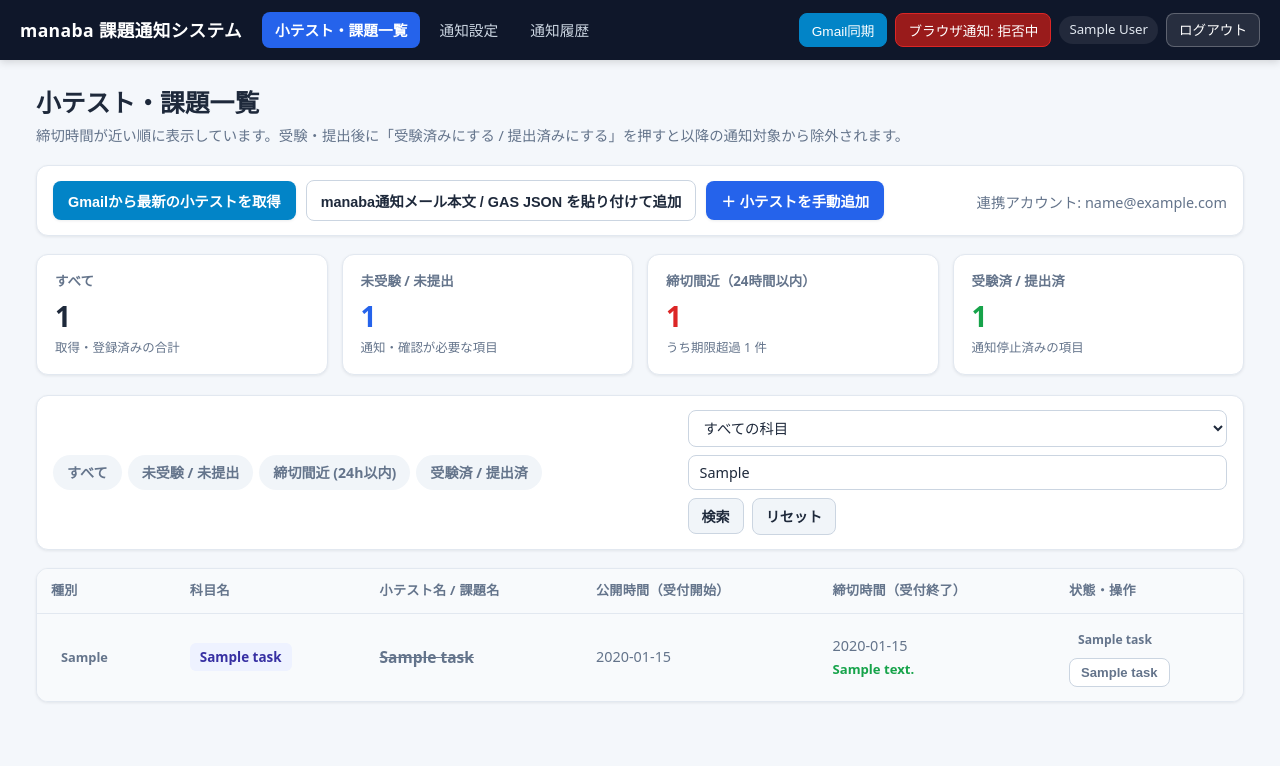
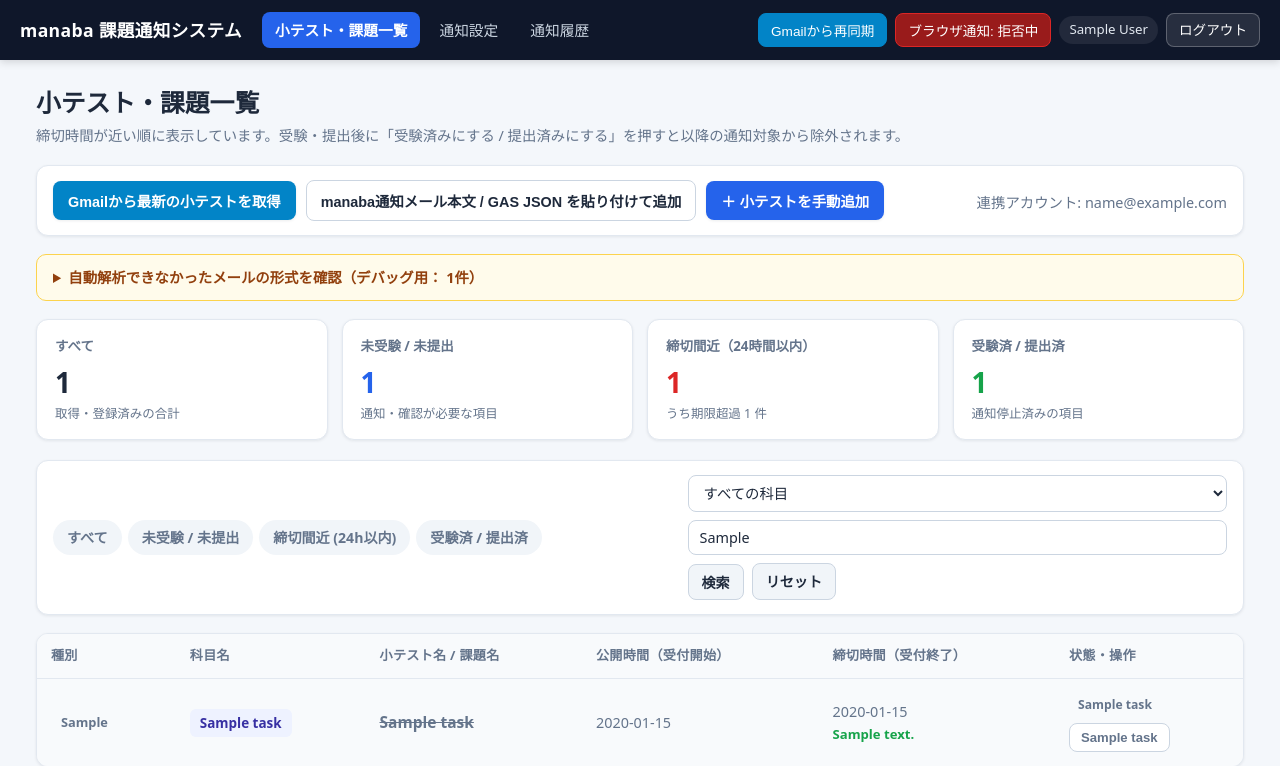
Before and after one commit to ponzunop/manaba-task-notifier, a Spring app: template src/main/resources/templates/tasks.html in a window 1280 px wide. Shown: the top 766 px of the page. Before the commit the page ends 705 px from the top, so only its background shows below. Run offline with Thymeleaf, Linux system fonts and the light colour scheme; the template is opened without the code that fills it: most values are stand-ins (such as "Sample title", 1, 10 or a date in 2020); data that the repository does not hold is empty.

Commit message:
feat(tasks): display skipped email debug panel and GAS browser resync status

```diff
--- a/src/main/resources/templates/tasks.html
+++ b/src/main/resources/templates/tasks.html
@@ -707,6 +707,50 @@
             color: var(--text-main);
         }
 
+        /* 同期診断・解析不可メールデバッグパネル */
+        .debug-panel {
+            background: #fffbeb;
+            border: 1px solid #fcd34d;
+            border-radius: 10px;
+            padding: 12px 16px;
+            margin-bottom: 18px;
+            font-size: 0.9rem;
+        }
+
+        .debug-panel summary {
+            cursor: pointer;
+            font-weight: 700;
+            color: #92400e;
+            outline: none;
+        }
+
+        .debug-panel-meta {
+            margin: 8px 0 10px;
+            font-size: 0.84rem;
+            color: #78350f;
+        }
+
+        .debug-sample-list {
+            display: flex;
+            flex-direction: column;
+            gap: 10px;
+            margin-top: 8px;
+        }
+
+        .debug-sample-item {
+            background: #ffffff;
+            border: 1px solid #fde68a;
+            border-radius: 8px;
+            padding: 10px 12px;
+            margin: 0;
+            font-family: ui-monospace, SFMono-Regular, Menlo, Consolas, monospace;
+            font-size: 0.8rem;
+            line-height: 1.45;
+            color: #1e293b;
+            white-space: pre-wrap;
+            word-break: break-word;
+        }
+
         /* モーダル */
         .modal-backdrop {
             display: none;
@@ -835,7 +879,9 @@
         </div>
         <div class="nav-actions">
             <form th:action="@{/auth/fetch-tasks}" method="post" class="inline-form">
-                <button type="submit" class="btn-nav btn-nav-sync" title="OAuth 2.0 / GAS連携でGmailから最新の小テストを取得">Gmail同期</button>
+                <button type="submit"
+                        class="btn-nav btn-nav-sync"
+                        title="GAS（自分のみ）連携またはOAuth 2.0連携でGmailからワンクリック再同期">Gmailから再同期</button>
             </form>
             <button type="button" id="push-permission-btn" class="btn-nav btn-nav-push">通知許可を確認中</button>
             <span class="user-chip" th:text="${userDisplayName}">user</span>
@@ -858,12 +904,17 @@
     <section class="quick-actions-bar" aria-label="小テスト情報の取得と追加">
         <div class="quick-actions-left">
             <form th:action="@{/auth/fetch-tasks}" method="post" class="inline-form">
-                <button type="submit" class="btn-accent" title="Google OAuth 2.0 / GAS連携によりGmailから取得">Gmailから最新の小テストを取得</button>
+                <button type="submit"
+                        class="btn-accent"
+                        title="GAS（自分のみ）ブラウザ連携またはGoogle OAuth 2.0連携によりワンクリックで最新メールから取得">Gmailから最新の小テストを取得</button>
             </form>
             <button type="button" id="open-import-modal-btn" class="btn-outline">manaba通知メール本文 / GAS JSON を貼り付けて追加</button>
             <button type="button" id="open-create-modal-btn" class="btn-primary">＋ 小テストを手動追加</button>
         </div>
-        <span class="page-subtitle" th:if="${userEmail != ''}" th:text="'連携アカウント: ' + ${userEmail}">連携アカウント</span>
+        <span class="page-subtitle" th:if="${userEmail != ''}">
+            <span th:text="'連携アカウント: ' + ${userEmail}">連携アカウント</span>
+            <span th:if="${isGasBrowserAuth}">（GAS「自分のみ」連携・ワンクリック再同期対応）</span>
+        </span>
     </section>
 
     <div th:if="${successMessage}" class="alert alert-success" role="status">
@@ -872,6 +923,27 @@
     <div th:if="${errorMessage}" class="alert alert-error" role="alert">
         <span th:text="${errorMessage}">エラーが発生しました</span>
     </div>
+
+    <details th:if="${lastSyncSkippedSamples != null and !#lists.isEmpty(lastSyncSkippedSamples)}" class="debug-panel">
+        <summary>
+            自動解析できなかったメールの形式を確認（デバッグ用：
+            <span th:text="${#lists.size(lastSyncSkippedSamples)}">0</span>件）
+        </summary>
+        <p class="debug-panel-meta">
+            <span th:if="${lastSyncScannedCount != null}">
+                スキャン対象メール: <strong th:text="${lastSyncScannedCount}">0</strong> 件
+            </span>
+            <span th:if="${lastSyncSyncedCount != null}">
+                / 登録・更新成功: <strong th:text="${lastSyncSyncedCount}">0</strong> 件
+            </span>
+            — 以下のメールは自動抽出できなかったため、件名・本文の書式確認用として先頭を表示しています。
+        </p>
+        <div class="debug-sample-list">
+            <pre th:each="sample : ${lastSyncSkippedSamples}"
+                 class="debug-sample-item"
+                 th:text="${sample}">Skipped mail sample</pre>
+        </div>
+    </details>
 
     <!-- サマリーカード -->
     <section class="stats-grid" aria-label="小テスト・課題状況サマリー">
```
Also changed, not shown: docs/B_ashikawa_tasks.md (+6 -4 lines), src/main/java/com/example/manabanotifier/controller/TaskController.java (+44 -0 lines).
